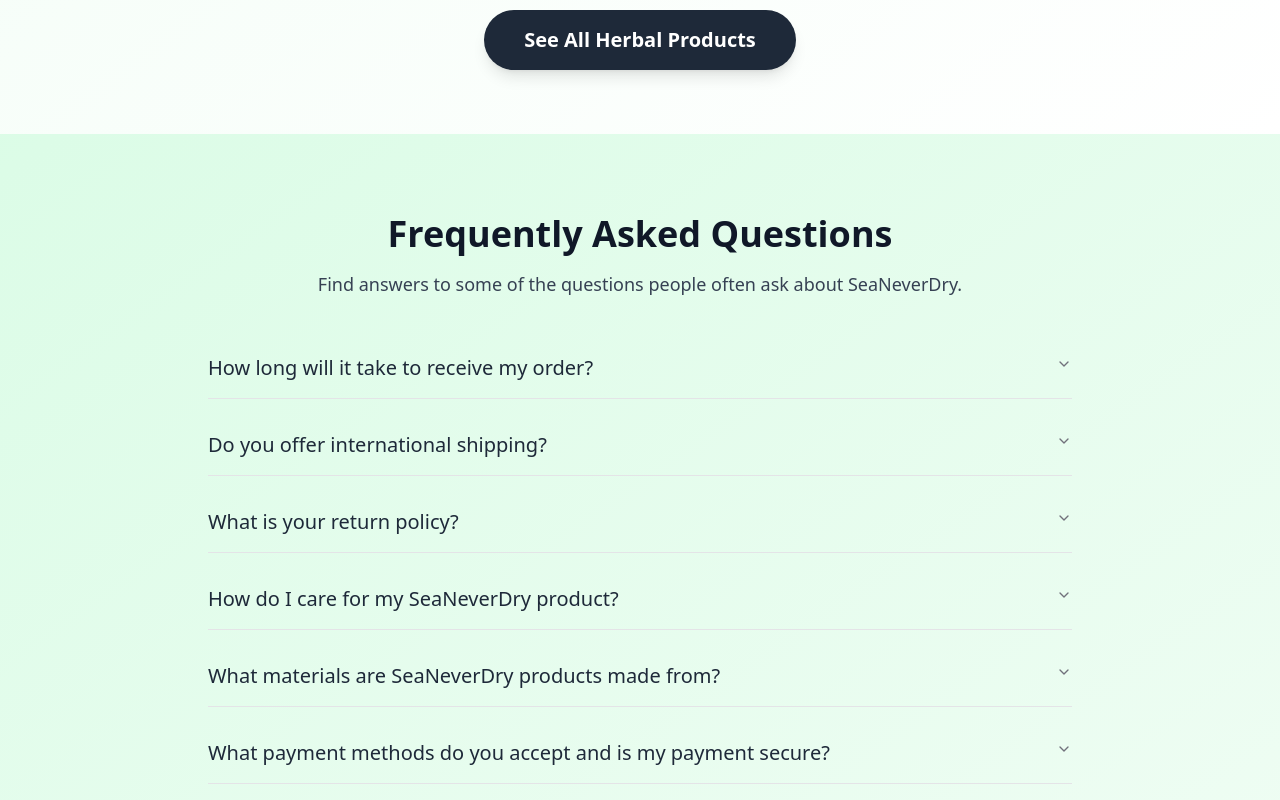
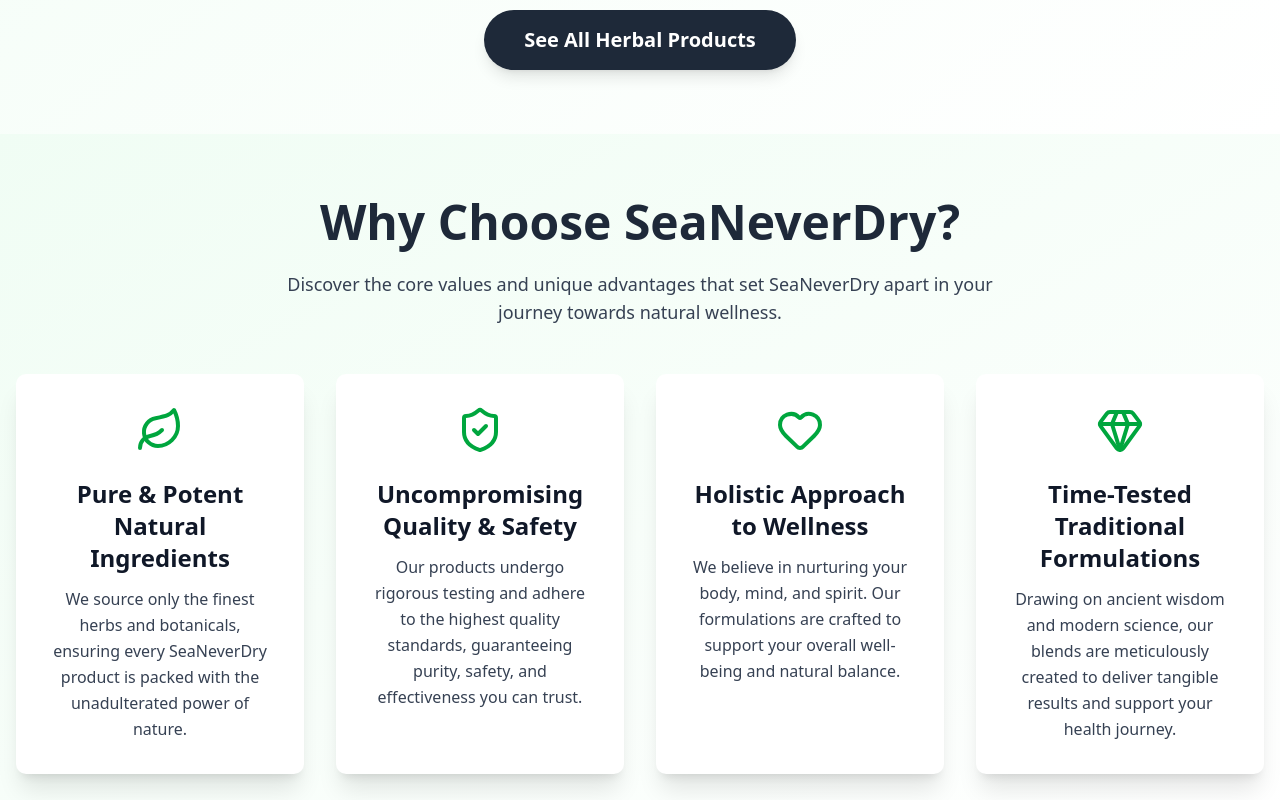
Before and after one commit to VictorKingsHub/seaneverdry, a Next.js app: page / in a window 1280 px wide. Shown: the part 1560-2360 px from the top of the page. Built offline with nearby package versions, Linux system fonts and the light colour scheme.

Commit message:
Why CHoose Us

```diff
--- a/src/app/page.tsx
+++ b/src/app/page.tsx
@@ -2,6 +2,7 @@
 import HeroSection from '@/components/Hero'
 import ProductsSection from '@/components/ProductsHome'
 import TestimonialsSection from '@/components/TestimonialsSection'
+import WhyChooseUsSection from '@/components/WhyChooseUsSection'
 import React from 'react'
 
 const page = () => {
@@ -9,6 +10,7 @@
     <div>
       <HeroSection />
       <ProductsSection />
+      <WhyChooseUsSection />
       <FaqSection />
       <TestimonialsSection />
 
--- /dev/null
+++ b/src/components/WhyChooseUsSection.tsx
@@ -0,0 +1,69 @@
+'use client';
+
+import React from 'react';
+// Assuming you have lucide-react or similar for icons.
+// If not, remove the imports and replace the icon components with placeholders (e.g., simple <div> elements).
+import { Leaf, Heart, ShieldCheck, Gem } from 'lucide-react';
+
+const benefits = [
+  {
+    icon: Leaf, // Represents natural ingredients
+    title: 'Pure & Potent Natural Ingredients',
+    description:
+      'We source only the finest herbs and botanicals, ensuring every SeaNeverDry product is packed with the unadulterated power of nature.',
+  },
+  {
+    icon: ShieldCheck, // Represents quality & safety
+    title: 'Uncompromising Quality & Safety',
+    description:
+      'Our products undergo rigorous testing and adhere to the highest quality standards, guaranteeing purity, safety, and effectiveness you can trust.',
+  },
+  {
+    icon: Heart, // Represents holistic wellness
+    title: 'Holistic Approach to Wellness',
+    description:
+      'We believe in nurturing your body, mind, and spirit. Our formulations are crafted to support your overall well-being and natural balance.',
+  },
+  {
+    icon: Gem, // Represents premium value/effective results
+    title: 'Time-Tested Traditional Formulations',
+    description:
+      'Drawing on ancient wisdom and modern science, our blends are meticulously created to deliver tangible results and support your health journey.',
+  },
+];
+
+const WhyChooseUsSection: React.FC = () => {
+  return (
+    <section className="py-16 bg-gradient-to-br from-green-50 to-white" id="why-choose-us">
+      <div className="container mx-auto px-4 text-center">
+        <h2 className="text-4xl md:text-5xl font-bold text-gray-800 mb-6">
+          Why Choose SeaNeverDry?
+        </h2>
+        <p className="text-lg text-gray-700 max-w-3xl mx-auto mb-12">
+          Discover the core values and unique advantages that set SeaNeverDry apart in your journey towards natural wellness.
+        </p>
+
+        <div className="grid grid-cols-1 md:grid-cols-2 lg:grid-cols-4 gap-8">
+          {benefits.map((benefit, index) => (
+            <div
+              key={index}
+              className="bg-white rounded-lg shadow-xl p-8 flex flex-col items-center text-center transition-transform duration-300 hover:scale-105 hover:shadow-2xl"
+            >
+              {benefit.icon && (
+                <benefit.icon className="text-green-600 w-12 h-12 mb-6" />
+              )}
+              <h3 className="text-2xl font-semibold text-gray-900 mb-3">
+                {benefit.title}
+              </h3>
+              <p className="text-gray-700 text-base leading-relaxed">
+                {benefit.description}
+              </p>
+            </div>
+          ))}
+        </div>
+      </div>
+    </section>
+  );
+};
+
+export default WhyChooseUsSection;
```
